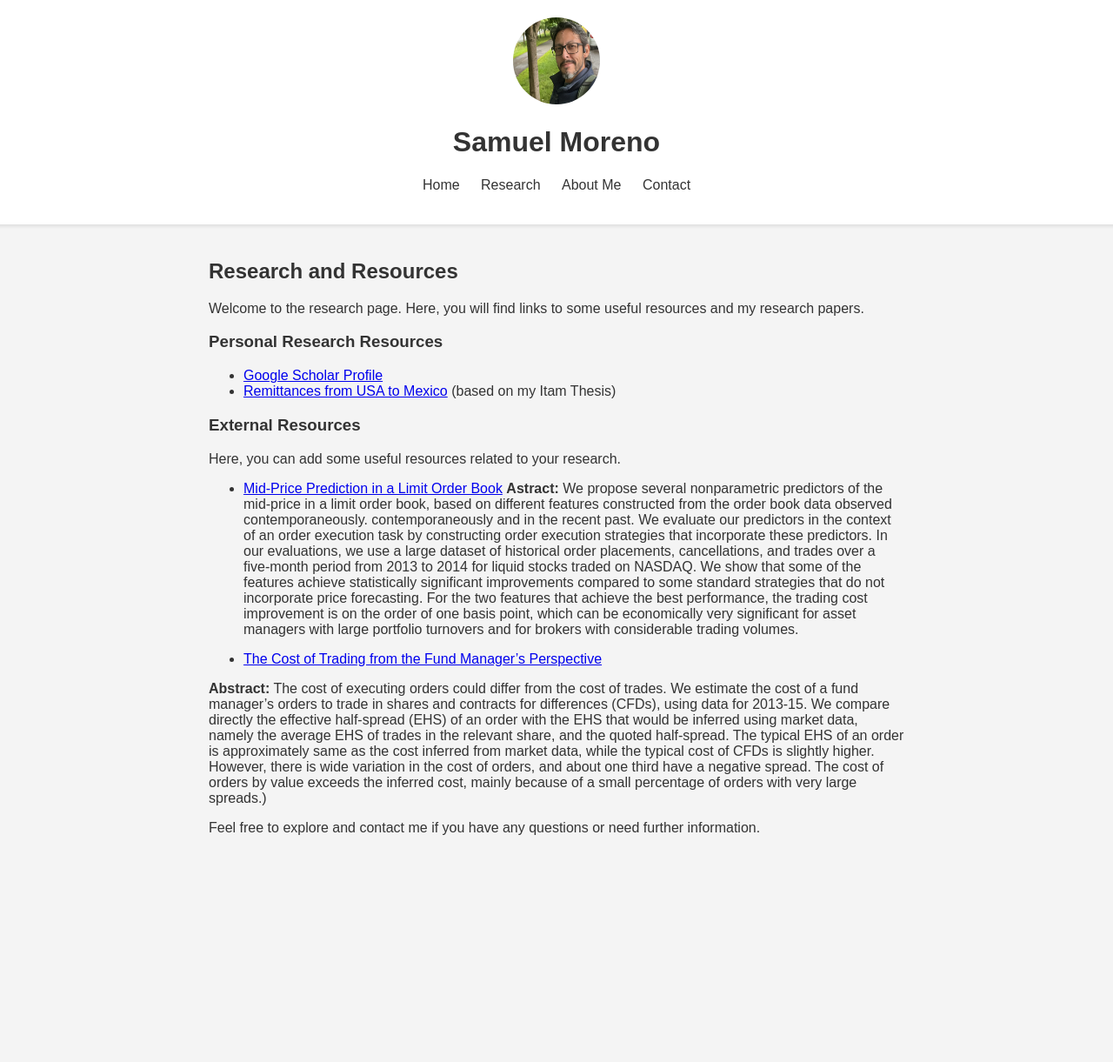
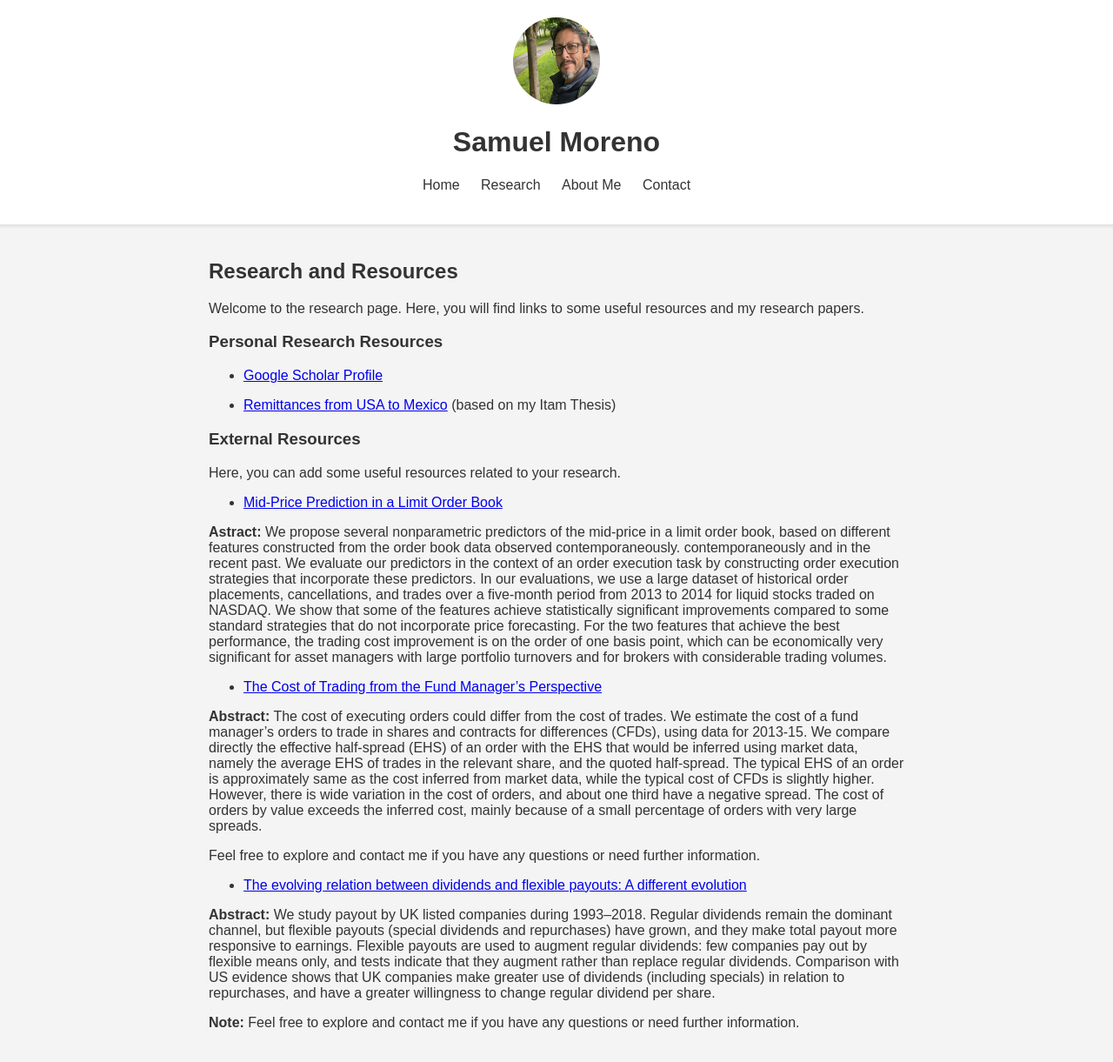
Before and after one commit to GregSom-MSc/GregSom-MSc.github.io, a Jekyll site: the page built from research.md, in a window 1280 px wide. Shown: the whole page at 87% size. Built offline with Jekyll 4.4.1, drawn with Linux system fonts in a browser that asks for light colours; before the commit the page ends 997 px from its top, so only the background shows below that.

Commit message:
Research addition

```diff
--- a/research.md
+++ b/research.md
@@ -10,6 +10,7 @@ Welcome to the research page. Here, you will find links to some useful resources
 ### Personal Research Resources
 
 - [Google Scholar Profile](https://scholar.google.com/citations?user=cXjzSawAAAAJ&hl=es)
+
 - [Remittances from USA to Mexico](https://econoquantum.cucea.udg.mx/index.php/EQ/article/view/113) (based on my Itam Thesis)
 
 ### External Resources
@@ -17,12 +18,21 @@ Welcome to the research page. Here, you will find links to some useful resources
 Here, you can add some useful resources related to your research.
 
 - [Mid-Price Prediction in a Limit Order Book](https://ieeexplore.ieee.org/document/7516563)
+
 **Astract:**
 We propose several nonparametric predictors of the mid-price in a limit order book, based on different features constructed from the order book data observed contemporaneously. contemporaneously and in the recent past. We evaluate our predictors in the context of an order execution task by constructing order execution strategies that incorporate these predictors. In our evaluations, we use a large dataset of historical order placements, cancellations, and trades over a five-month period from 2013 to 2014 for liquid stocks traded on NASDAQ. We show that some of the features achieve statistically significant improvements compared to some standard strategies that do not incorporate price forecasting. For the two features that achieve the best performance, the trading cost improvement is on the order of one basis point, which can be economically very significant for asset managers with large portfolio turnovers and for brokers with considerable trading volumes.
 
 - [The Cost of Trading from the Fund Manager's Perspective](https://papers.ssrn.com/sol3/papers.cfm?abstract_id=2836070)
 
 **Abstract:**
-The cost of executing orders could differ from the cost of trades. We estimate the cost of a fund manager’s orders to trade in shares and contracts for differences (CFDs), using data for 2013-15. We compare directly the effective half-spread (EHS) of an order with the EHS that would be inferred using market data, namely the average EHS of trades in the relevant share, and the quoted half-spread. The typical EHS of an order is approximately same as the cost inferred from market data, while the typical cost of CFDs is slightly higher. However, there is wide variation in the cost of orders, and about one third have a negative spread. The cost of orders by value exceeds the inferred cost, mainly because of a small percentage of orders with very large spreads.)
+The cost of executing orders could differ from the cost of trades. We estimate the cost of a fund manager’s orders to trade in shares and contracts for differences (CFDs), using data for 2013-15. We compare directly the effective half-spread (EHS) of an order with the EHS that would be inferred using market data, namely the average EHS of trades in the relevant share, and the quoted half-spread. The typical EHS of an order is approximately same as the cost inferred from market data, while the typical cost of CFDs is slightly higher. However, there is wide variation in the cost of orders, and about one third have a negative spread. The cost of orders by value exceeds the inferred cost, mainly because of a small percentage of orders with very large spreads.
 
 Feel free to explore and contact me if you have any questions or need further information.
+
+- [The evolving relation between dividends and flexible payouts: A different evolution](https://onlinelibrary.wiley.com/doi/full/10.1111/eufm.12288)
+
+**Abstract:**
+We study payout by UK listed companies during 1993–2018. Regular dividends remain the dominant channel, but flexible payouts (special dividends and repurchases) have grown, and they make total payout more responsive to earnings. Flexible payouts are used to augment regular dividends: few companies pay out by flexible means only, and tests indicate that they augment rather than replace regular dividends. Comparison with US evidence shows that UK companies make greater use of dividends (including specials) in relation to repurchases, and have a greater willingness to change regular dividend per share.
+
+**Note:**
+Feel free to explore and contact me if you have any questions or need further information.
```
